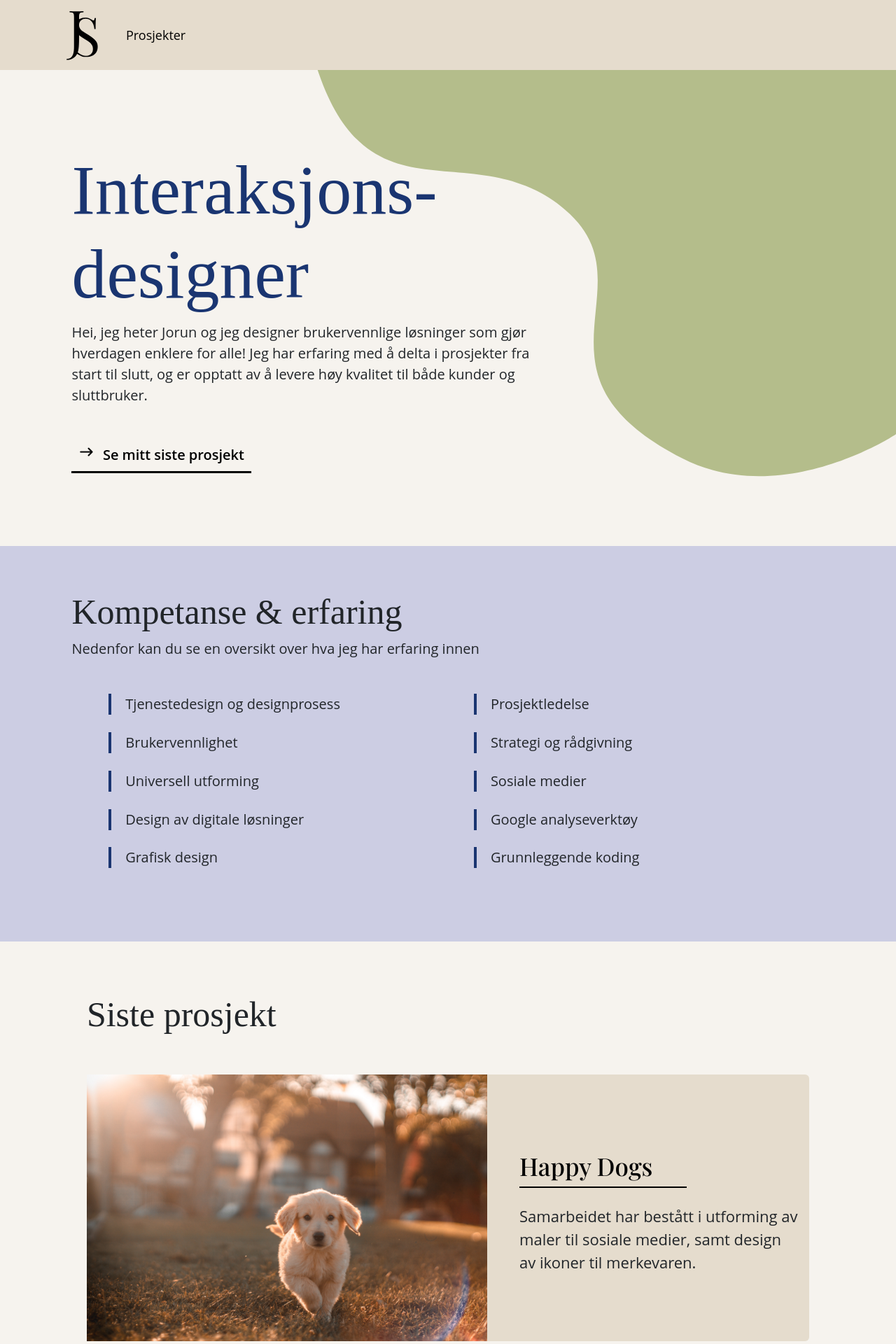
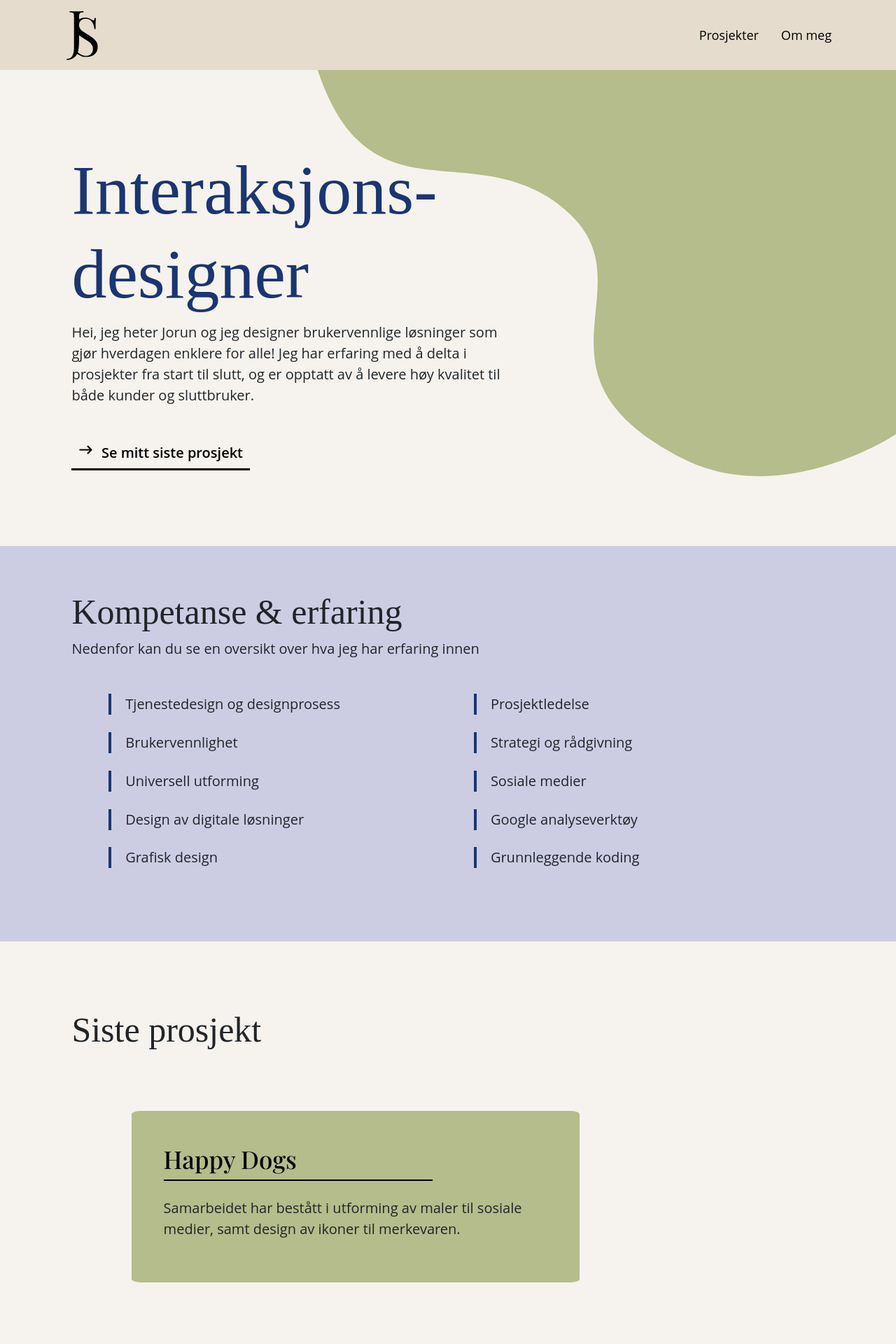
Before and after one commit to jorunska/portfolio, a Next.js app: page / in a window 1280 px wide. Shown: the top 1920 px of the page at 70% size. Built offline with nearby package versions, Linux system fonts and the light colour scheme; a web font is replaced by a local one.

Commit message:
updates and responiseve fixes

```diff
--- a/src/app/globals.css
+++ b/src/app/globals.css
@@ -46,10 +46,10 @@ h3 {
   border-bottom: none !important;
   font-weight: bold;
   color: #000 !important;
-  padding: 0;
+  padding-left: 0 !important;
 }
-.nav-link:focus {
-  font-weight: bold;
+.active {
+  font-weight: bold !important;
 }
 
 footer {
@@ -62,7 +62,7 @@ footer {
 /* HOME PAGE */
 .header {
   height: 55vh;
-  width: 700px;
+  width: 60%;
 }
 .header p {
   padding-bottom: 5%;
@@ -159,34 +159,32 @@ a:hover {
   margin: 5%;
 }
 
-
-.projects {
-  padding: 2%;
+/* FRONT PAGE PROJECTS */
+.projects-box {
+  padding: 5%;
+  background-color: #B4BD8B !important;
+  border-radius: 2%;
+  width: 50vw;
 }
 
-.card-project {
-  background-color: #E5DCCD !important;
+.projects-box p {
+  font-size: 20px;
 }
-
-.card-project .card-title {
+.project-title {
   color: #000 !important;
   border-bottom: 2px solid #000 !important;
   transition: 1s !important;
   transition-timing-function: 1s ease-in !important;
   font-family: 'Playfair Display', serif;
-  width: 60%;
+  width: 70%;
 }
 
-.card-project .card-body p {
-  font-size: 22px;
-}
-
-.card-project .card-title:hover {
+.project-title:hover {
   color: #000 !important;
   padding-left: 5%;
 }
 
-.card-title::after {
+.project-title::after {
   font-family: 'bootstrap-icons';
   content: "\F138";
   justify-content: flex-end;
@@ -196,18 +194,10 @@ a:hover {
   color: #000;
 }
 
-.card-title:hover:after {
+.project-title:hover:after {
   opacity: 1;
   right: 10px;
 
-}
-
-.card-project img {
-  padding-right: 5%;
-}
-
-.card-project .card-body {
-  padding-top: 25%;
 }
 
 /* PROJECTS */
@@ -272,40 +262,53 @@ figure,
 /* HOME PAGE - SMALLER SCREEN */
 @media only screen and (max-width: 1000px) {
   h1 {
-    font-size: 50px !important;
-  }
-
-  .container {
-    padding-top: 10% !important;
+    font-size: 60px !important;
   }
 
   p {
     font-size: 18px;
   }
 
-  .container img {
-    margin-top: 8% !important;
-  }
+ .header {
+  width: 100%;
+  height: 45vh;
+ }
 
+ .bg-holder {
+  opacity: 0.4;
+ }
   .card-info {
     padding: 0 !important;
     margin: 0;
   }
 
-  .card-info img {
-    display: none;
+.card-info .card-img {
+    width: 60% !important;
+    padding: 8% 0 0 0;
   }
 
-  .card-project .card-body {
-    padding-top: 2% !important;
-  }
 
   .row {
     display: block !important;
+  }
+
+  .projects-box {
+    width: 100%;
   }
 
   footer {
     margin-top: 10% !important;
   }
 
+  /* PROJECTS UNDERPAGE */
+  .border-holder {
+    opacity: 0.4;
+  }
+  .projects-container .containers p {
+    width: 100%;
+    font-size: 20px;
+  }
+
+
+
 }
--- a/src/app/page.tsx
+++ b/src/app/page.tsx
@@ -10,17 +10,14 @@ export default function Home() {
       <nav className="navbar navbar-expand-lg sticky-top">
         <div className="container-fluid">
           <a className="navbar-brand" href="/">{' '}
-                <Image
-                    src="/js-logo.svg"
-                    alt="Joruns Logo"
-                    width={80}
-                    height={80}
-                    priority
-                /></a>
-                    <div className="collapse navbar-collapse" id="navbarNav">
-                        <ul className="navbar-nav">
+            <Image src="/js-logo.svg" alt="Joruns Logo" width={80} height={80} priority /></a>
+          <div>
+            <ul className="nav">
               <li className="nav-item">
                 <a className="nav-link" href="/prosjekter/happydogs">Prosjekter</a>
+              </li>
+              <li className="nav-item">
+                <a className="nav-link" href="/#aboutme">Om meg</a>
               </li>
             </ul>
           </div>
@@ -64,19 +61,15 @@ export default function Home() {
 
 
 
+
       <div className="projects">
-        <div className="containers pt-5 pb-5">
-          <h2 className='pb-5'>Siste prosjekt</h2>
-          <div className="card card-project mb-3">
-            <div className="row g-0">
-              <div className="col-md-7">
-                <img src="hund-unsplash.jpg" className="img-fluid" alt="Valp løper rundt utendørs" />
-              </div>
-              <div className="col-md-5">
-                <div className="card-body">
-                  <a href='/prosjekter/happydogs'><h3 className="card-title pb-2 mb-4">Happy Dogs</h3></a>
-                  <p className="card-text pb-4">Samarbeidet har bestått i utforming av maler til sosiale medier, samt design av ikoner til merkevaren.</p>
-                </div>
+        <div className="containers pt-5 pb-2">
+          <h2 className='pt-5 pb-4'>Siste prosjekt</h2>
+          <div className=''>
+        <div className='containers'>
+          <div className='projects-box'>
+            <a href='/prosjekter/happydogs'><h3 className="project-title pb-2 mb-4">Happy Dogs</h3></a>
+            <p>Samarbeidet har bestått i utforming av maler til sosiale medier, samt design av ikoner til merkevaren.</p>
           </div>
         </div>
      </div>
@@ -84,7 +77,7 @@ export default function Home() {
      </div>
 
 
-      <div className="card card-info flex-md-row align-items-center" >
+      <div className="card card-info flex-md-row align-items-center" id='aboutme'>
         <img className="card-img" src="portrett-jorun.jpg" alt="Portrett av Jorun Skålnes" />
         <div className="card-body">
           <h2>Om meg</h2>
```
Also changed, not shown: src/app/prosjekter/happydogs/page.tsx (+8 -10 lines), public/portrett-jorun.jpg. Lines whose indentation alone changed are shown as unchanged.
